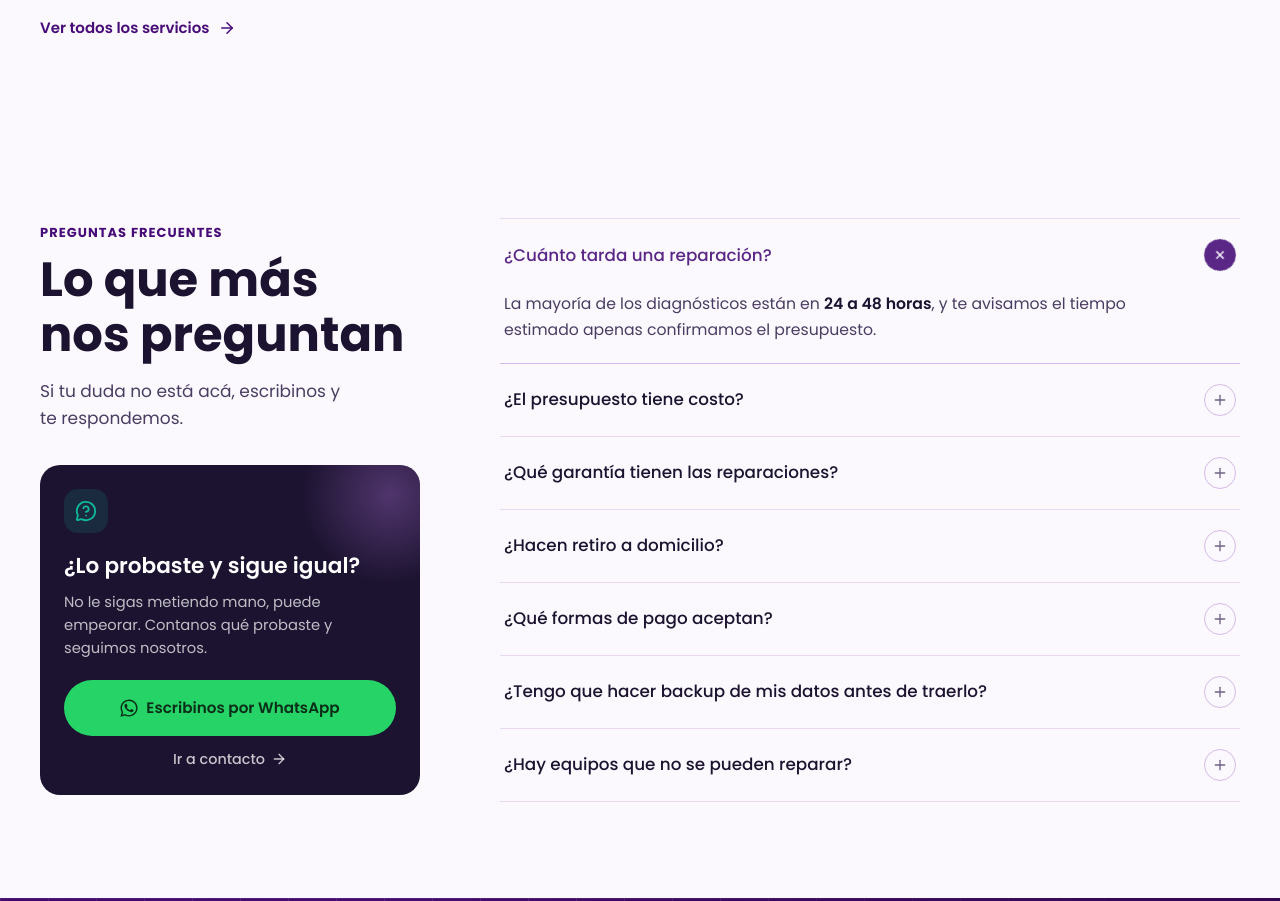
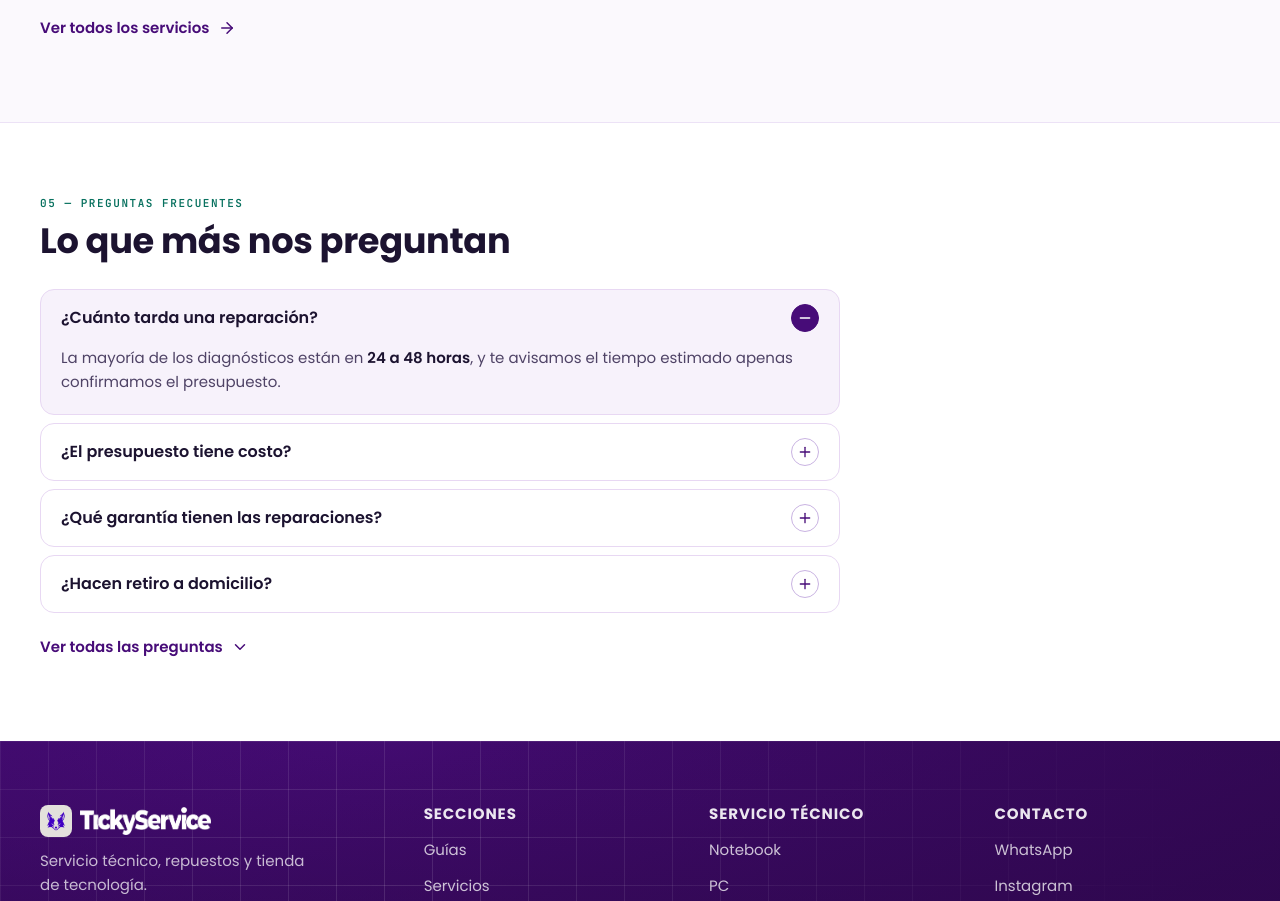
Before and after one commit to TobiasChangazo/tickyservice, a plain HTML site: page index.html in a window 1280 px wide. Shown: the part 2860-3761 px from the top of the page. Drawn offline with nearby package versions, Linux system fonts and the light colour scheme.

Commit message:
Home 05: preguntas frecuentes
- Acordeón con fondo blanco, borde y radio 14; el abierto con fondo lila
  y "−" en círculo violeta, los cerrados con "+" con borde. Pregunta
  dentro de <h3> con botón (antes era un <p> dentro del botón).
- faq.js recibe el límite desde data-limite: el home muestra las primeras
  4 con sus respuestas reales y "Ver todas las preguntas" despliega las 3
  restantes en el lugar (mismos datos, sin duplicar), pasando el foco a
  la primera nueva.
- Se quitan el CTA lateral "¿Lo probaste y sigue igual?" (lo cubre la
  sección 03) y su código; faq.css se reescribe para el diseño nuevo.
- Las respuestas cerradas quedan fuera del árbol de accesibilidad.

Co-Authored-By: Claude Opus 5.5 <noreply@anthropic.com>

```diff
--- a/css/faq.css
+++ b/css/faq.css
@@ -1,215 +1,104 @@
 /* =========================================================
-   TickyService — FAQ + CTA "¿Lo probaste y sigue igual?"
-   Reemplaza al FAQ (acordeón <details>) y al bloque suelto
-   del CTA de escalamiento (.escalate). Se apoya en los tokens
-   de tokens.css (--brand-*, --ink-*, --lilac-*, --accent-*,
-   --wa-green, --wa-text, --header-h, --ease), que debe cargarse antes.
-   El encabezado (eyebrow/título) reusa .section__eyebrow /
-   .section__title, no vive acá.
+   TickyService — FAQ del home (sección 05)
+   Acordeón: el markup lo arma js/faq.js dentro de #faq-list.
+   Medidas de docs/home-mobile.dc.html. Se apoya en tokens.css y en
+   las clases de sección de home.css (.h-section, .h-head, .h-link).
 
-   Markup:
-
-   <div class="faq-section" id="faq">
-     <aside class="faq-aside">
-       <span class="section__eyebrow">Preguntas frecuentes</span>
-       <h2 class="section__title">Lo que más nos preguntan</h2>
-       <p class="section__desc">...</p>
-
-       <div class="faq-cta">
-         <div class="faq-cta-icon"><i data-lucide="message-circle-question"></i></div>
-         <p class="faq-cta-title">¿Lo probaste y sigue igual?</p>
-         <p class="faq-cta-text">...</p>
-         <a class="faq-cta-wa" id="faq-wa" href="#" target="_blank" rel="noopener">
-           <span>Escribinos por WhatsApp</span>
-         </a>
-         <a class="faq-cta-link" href="contacto.html">
-           Ir a contacto <i data-lucide="arrow-right"></i>
-         </a>
-       </div>
-     </aside>
-
-     <div class="faq-list" id="faq-list"></div>
-   </div>
+   <div class="faq-list" id="faq-list" data-limite="4"></div>
+   <button class="h-link faq-mas" id="faq-mas">Ver todas las preguntas</button>
    ========================================================= */
 
-/* ---------- Layout ---------- */
-.faq-section{
-  display:grid;
-  grid-template-columns: 380px minmax(0,1fr);
-  gap: var(--space-11);
-  align-items:start;
+.home-faq{ background: var(--surface); border-block-start: 1px solid var(--line-lilac); }
+
+.faq-list{
+  display:flex;
+  flex-direction:column;
+  gap:8px;
+  max-inline-size: 800px;
 }
 
-.faq-aside{
-  position:sticky;
-  top: calc(var(--header-h) + var(--space-7));
+.faq-item{
+  border-radius:14px;
+  background: var(--surface);
+  border:1px solid var(--lilac-200);
+  transition: background-color .3s var(--ease);
 }
-.faq-aside .section__head{ margin-block-end: var(--space-7); }
+.faq-item[hidden]{ display:none; }
+.faq-item.is-open{ background: var(--lilac-025); }
 
-/* ---------- CTA ---------- */
-.faq-cta{
-  position:relative;
-  overflow:hidden;
-  padding: var(--space-6) var(--space-6) var(--space-6);
-  border-radius: var(--r-lg);
-  background: var(--ink-900);
-  isolation:isolate;
+.faq-h{ margin:0; font-size:inherit; line-height:inherit; }
+
+.faq-q{
+  inline-size:100%;
+  min-block-size:56px;
+  padding: 14px 16px;
+  display:flex;
+  align-items:center;
+  justify-content:space-between;
+  gap:12px;
+  border-radius:14px;
+  text-align:left;
+  font-size:15px;
+  font-weight:600;
+  line-height:1.35;
+  color: var(--ink-900);
+  -webkit-tap-highlight-color: transparent;
 }
+.faq-q:hover .faq-q-text{ color: var(--brand-700); }
 
-.faq-cta::before{
-  content:'';
-  position:absolute;
-  z-index:-1;
-  top:-60px;
-  right:-60px;
-  width:180px;
-  height:180px;
-  border-radius:50%;
-  background: radial-gradient(circle, color-mix(in srgb, var(--brand-500) 55%, transparent), transparent 70%);
-}
-
-.faq-cta-icon{
+/* "+" con borde cuando está cerrada; "−" en círculo violeta cuando está abierta */
+.faq-toggle{
+  flex-shrink:0;
+  inline-size:28px;
+  block-size:28px;
+  border-radius:999px;
+  border:1px solid var(--lilac-350);
+  color: var(--brand-700);
   display:flex;
   align-items:center;
   justify-content:center;
-  width:44px;
-  height:44px;
-  margin-block-end: var(--space-4);
-  border-radius: var(--r-md);
-  background: color-mix(in srgb, var(--accent-500) 14%, transparent);
+  transition: background-color .25s var(--ease), border-color .25s var(--ease), color .25s var(--ease);
 }
-.faq-cta-icon svg{ width:22px; height:22px; color: var(--accent-500); }
+.faq-toggle svg{ width:16px; height:16px; }
+.faq-ic-menos{ display:none; }
+.faq-item.is-open .faq-toggle{ background: var(--brand-700); border-color: var(--brand-700); color: var(--on-brand); }
+.faq-item.is-open .faq-ic-mas{ display:none; }
+.faq-item.is-open .faq-ic-menos{ display:block; }
 
-.faq-cta-title{ margin: 0 0 var(--space-2); font-size: 1.35rem; font-weight:600; color:var(--on-brand); }
-
-.faq-cta-text{ margin: 0 0 var(--space-5); font-size: .92rem; line-height:1.55; color: rgba(255,255,255,.72); }
-
-.faq-cta-wa{
-  display:flex;
-  align-items:center;
-  justify-content:center;
-  gap: var(--space-2);
-  padding: var(--space-4) var(--space-5);
-  border-radius: var(--r-pill);
-  background: var(--wa-green);
-  color: var(--wa-text);
-  font-size: .95rem;
-  font-weight:600;
-  text-decoration:none;
-  -webkit-tap-highlight-color: transparent;
-  transition: transform .2s var(--ease), box-shadow .2s var(--ease);
-}
-.faq-cta-wa svg{ width:18px; height:18px; }
-.faq-cta-wa:hover{ transform: translateY(-2px); box-shadow: 0 8px 20px color-mix(in srgb, var(--wa-green) 35%, transparent); }
-
-.faq-cta-link{
-  display:flex;
-  align-items:center;
-  justify-content:center;
-  gap: 6px;
-  margin-block-start: var(--space-3);
-  font-size: .9rem;
-  font-weight:500;
-  color: rgba(255,255,255,.75);
-  text-decoration:none;
-  -webkit-tap-highlight-color: transparent;
-  transition: color .2s var(--ease), gap .2s var(--ease);
-}
-.faq-cta-link svg{ width:16px; height:16px; }
-.faq-cta-link:hover{ color:var(--on-brand); gap: var(--space-3); }
-
-/* ---------- Acordeón ---------- */
-.faq-list{ border-block-start: 1px solid var(--lilac-200); }
-
-.faq-item{
-  border-block-end: 1px solid var(--lilac-200);
-  transition: border-color .3s var(--ease);
-}
-.faq-item.is-open{ border-block-end-color: var(--lilac-300); }
-
-.faq-q{
-  display:flex;
-  align-items:center;
-  justify-content:space-between;
-  gap: var(--space-5);
-  width:100%;
-  padding: var(--space-5) 4px;
-  border:none;
-  background:none;
-  font: inherit;
-  text-align:left;
-  cursor:pointer;
-  -webkit-tap-highlight-color: transparent;
-}
-
-.faq-q-text{ margin:0; font-size: 1.05rem; font-weight:500; color: var(--ink-900); transition: color .2s var(--ease); }
-.faq-q:hover .faq-q-text,
-.faq-item.is-open .faq-q-text{ color: var(--brand-600); }
-
-.faq-toggle{
-  display:flex;
-  align-items:center;
-  justify-content:center;
-  flex-shrink:0;
-  width:32px;
-  height:32px;
-  border-radius:50%;
-  border: 1px solid var(--lilac-300);
-  transition: transform .3s var(--ease), background-color .3s var(--ease), border-color .3s var(--ease);
-}
-.faq-toggle svg{ width:16px; height:16px; color: var(--ink-400); transition: color .3s var(--ease); }
-
-.faq-item.is-open .faq-toggle{ transform: rotate(45deg); background: var(--brand-600); border-color: var(--brand-600); }
-.faq-item.is-open .faq-toggle svg{ color:var(--on-brand); }
-
-/* Animación de altura sin JS: grid 0fr → 1fr */
+/* Animación de altura sin JS: grid 0fr → 1fr. La respuesta cerrada queda
+   fuera del árbol de accesibilidad con visibility (sin cortar la animación). */
 .faq-a-wrap{
   display:grid;
   grid-template-rows: 0fr;
   transition: grid-template-rows .35s var(--ease);
 }
 .faq-item.is-open .faq-a-wrap{ grid-template-rows: 1fr; }
-
-.faq-a-inner{ overflow:hidden; }
+.faq-a-inner{ overflow:hidden; visibility:hidden; transition: visibility 0s .35s; }
+.faq-item.is-open .faq-a-inner{ visibility:visible; transition-delay: 0s; }
 
 .faq-a{
   margin:0;
-  padding: 0 var(--space-11) var(--space-5) 4px;
-  font-size: .98rem;
-  line-height:1.65;
-  color: var(--ink-600);
+  padding: 0 16px 16px;
+  font-size:14px;
+  line-height:1.6;
+  color: var(--ink-500);
 }
 .faq-a strong{ color: var(--ink-900); font-weight:600; }
 
+.faq-mas{ margin-block-start:12px; padding:0; }
+.faq-mas[hidden]{ display:none; } /* .h-link pisa el display del atributo hidden */
+
 /* ---------- Foco ---------- */
-.faq-q:focus-visible,
-.faq-cta-wa:focus-visible,
-.faq-cta-link:focus-visible{
+.faq-q:focus-visible{
   outline: 3px solid var(--focus-ring);
   outline-offset:2px;
-  border-radius: var(--r-sm);
 }
-.faq-cta-wa:focus-visible{ border-radius: var(--r-pill); }
 
 @media (prefers-reduced-motion: reduce){
-  .faq-item, .faq-q-text, .faq-toggle, .faq-toggle svg,
-  .faq-a-wrap, .faq-cta-wa, .faq-cta-link{ transition:none; }
+  .faq-item, .faq-toggle, .faq-a-wrap, .faq-a-inner{ transition:none; }
 }
 
-/* ---------- Tablet / mobile ---------- */
-@media (max-width: 960px){
-  .faq-section{ grid-template-columns: minmax(0,1fr); gap:0; }
-
-  /* En mobile el CTA va al final, después de las preguntas */
-  .faq-aside{ position:static; display:contents; }
-  .faq-aside > :not(.faq-cta){ order:0; }
-  .faq-list{ order:1; margin-block-start: var(--space-6); }
-  .faq-cta{ order:2; margin-block-start: var(--space-7); }
+@media (min-width: 768px){
+  .faq-q{ font-size:16px; padding-inline:20px; }
+  .faq-a{ padding: 0 20px 20px; font-size:15px; }
 }
-
-@media (max-width: 600px){
-  .faq-q{ padding: var(--space-5) 2px; }
-  .faq-q-text{ font-size: 1rem; }
-  .faq-a{ padding: 0 var(--space-3) var(--space-5) 2px; }
-  .faq-cta{ padding: var(--space-6) var(--space-5) var(--space-5); }
-}
--- a/index.html
+++ b/index.html
@@ -264,32 +264,21 @@
     </div>
   </section>
 
-  <!-- ============ FAQ ============ -->
-  <section class="section" aria-labelledby="faq-title">
-    <div class="container">
-      <div class="faq-section" id="faq">
-        <aside class="faq-aside">
-          <div class="section__head">
-            <span class="section__eyebrow">Preguntas frecuentes</span>
-            <h2 id="faq-title" class="section__title">Lo que más nos preguntan</h2>
-            <p class="section__desc">Si tu duda no está acá, escribinos y te respondemos.</p>
-          </div>
+  <!-- ============ 05 — FAQ ============ -->
+  <section class="h-section home-faq" id="faq" aria-labelledby="faq-title">
+    <div class="h-wrap">
+      <div class="h-head">
+        <p class="h-label">05 — Preguntas frecuentes</p>
+        <h2 class="h-title" id="faq-title">Lo que más nos preguntan</h2>
+      </div>
 
-          <div class="faq-cta">
-            <div class="faq-cta-icon"><i data-lucide="message-circle-question"></i></div>
-            <p class="faq-cta-title">¿Lo probaste y sigue igual?</p>
-            <p class="faq-cta-text">No le sigas metiendo mano, puede empeorar. Contanos qué probaste y seguimos nosotros.</p>
-            <a class="faq-cta-wa" id="faq-wa" href="#" target="_blank" rel="noopener">
-              <span>Escribinos por WhatsApp</span>
-            </a>
-            <a class="faq-cta-link" href="contacto.html">
-              Ir a contacto <i data-lucide="arrow-right"></i>
-            </a>
-          </div>
-        </aside>
+      <!-- Preguntas y respuestas de js/faq.js: se ven las primeras 4 y el botón despliega el resto -->
+      <div class="faq-list" id="faq-list" data-limite="4"></div>
 
-        <div class="faq-list" id="faq-list"></div>
-      </div>
+      <button type="button" class="h-link faq-mas" id="faq-mas" aria-controls="faq-list">
+        Ver todas las preguntas
+        <i data-lucide="chevron-down"></i>
+      </button>
     </div>
   </section>
 
--- a/js/faq.js
+++ b/js/faq.js
@@ -1,6 +1,8 @@
 /* =========================================================
-   TickyService — FAQ
-   Íconos: Lucide (data-lucide). WhatsApp va como SVG inline.
+   TickyService — FAQ (acordeón)
+   <div id="faq-list" data-limite="4"> muestra solo las primeras N
+   preguntas; el botón #faq-mas despliega el resto en el lugar.
+   Sin data-limite se muestran todas. Íconos: Lucide (data-lucide).
    ========================================================= */
 (function(){
 
@@ -36,33 +38,28 @@ const FAQS = [
   },
 ];
 
-const WA_ICON = `
-<svg viewBox="0 0 24 24" fill="currentColor" aria-hidden="true">
-  <path d="M17.47 14.38c-.3-.15-1.76-.87-2.03-.97-.27-.1-.47-.15-.67.15-.2.3-.77.97-.94 1.16-.17.2-.35.22-.64.07-.3-.15-1.26-.46-2.39-1.47-.88-.79-1.48-1.76-1.65-2.06-.17-.3-.02-.46.13-.61.13-.13.3-.35.45-.52.15-.17.2-.3.3-.5.1-.2.05-.37-.02-.52-.08-.15-.67-1.61-.92-2.2-.24-.58-.49-.5-.67-.51h-.57c-.2 0-.52.07-.79.37-.27.3-1.04 1.02-1.04 2.48s1.07 2.88 1.21 3.07c.15.2 2.1 3.2 5.08 4.49.71.31 1.26.49 1.69.63.71.23 1.36.2 1.87.12.57-.09 1.76-.72 2.01-1.41.25-.7.25-1.29.17-1.41-.07-.13-.27-.2-.57-.35M12.05 21.5h-.01a9.4 9.4 0 0 1-4.8-1.32l-.34-.2-3.57.94.95-3.48-.22-.36a9.4 9.4 0 0 1-1.44-5.01c0-5.2 4.24-9.43 9.44-9.43 2.52 0 4.89.98 6.67 2.77a9.37 9.37 0 0 1 2.76 6.67c0 5.2-4.23 9.43-9.44 9.43m8.03-17.46A11.28 11.28 0 0 0 12.05.72C5.8.72.7 5.8.7 12.07c0 2 .52 3.95 1.52 5.67L.6 23.64l6.03-1.58a11.33 11.33 0 0 0 5.42 1.38h.01c6.25 0 11.35-5.09 11.35-11.36 0-3.03-1.18-5.88-3.33-8.03"/>
-</svg>`;
+const $list = document.getElementById('faq-list');
+const $mas  = document.getElementById('faq-mas');
+if (!$list) return;
 
-const $list = document.getElementById('faq-list');
-const $wa   = document.getElementById('faq-wa');
-
+const LIMITE = Math.min(Number($list.dataset.limite) || FAQS.length, FAQS.length);
 let abierta = 0; // -1 para arrancar con todas cerradas
 
 const negrita = txt => txt.replace(/\{\{(.+?)\}\}/g, '<strong>$1</strong>');
 
-/* ---------- CTA ---------- */
-$wa.href = waLink('Hola! Probé lo de la web y el problema sigue. Les cuento:');
-$wa.insertAdjacentHTML('afterbegin', WA_ICON);
-
 /* ---------- Acordeón ---------- */
 function render() {
   $list.innerHTML = FAQS.map((f, i) => `
-    <div class="faq-item ${i === abierta ? 'is-open' : ''}" data-i="${i}">
-      <button class="faq-q"
-              id="faq-q-${i}"
-              aria-expanded="${i === abierta}"
-              aria-controls="faq-a-${i}">
-        <p class="faq-q-text">${f.pregunta}</p>
-        <span class="faq-toggle"><i data-lucide="plus"></i></span>
-      </button>
+    <div class="faq-item ${i === abierta ? 'is-open' : ''}" data-i="${i}"${i >= LIMITE ? ' hidden' : ''}>
+      <h3 class="faq-h">
+        <button type="button" class="faq-q"
+                id="faq-q-${i}"
+                aria-expanded="${i === abierta}"
+                aria-controls="faq-a-${i}">
+          <span class="faq-q-text">${f.pregunta}</span>
+          <span class="faq-toggle" aria-hidden="true"><i data-lucide="plus" class="faq-ic-mas"></i><i data-lucide="minus" class="faq-ic-menos"></i></span>
+        </button>
+      </h3>
       <div class="faq-a-wrap" id="faq-a-${i}" role="region" aria-labelledby="faq-q-${i}">
         <div class="faq-a-inner">
           <p class="faq-a">${negrita(f.respuesta)}</p>
@@ -90,6 +87,17 @@ $list.addEventListener('click', e => {
   toggle(Number(btn.closest('.faq-item').dataset.i));
 });
 
+/* ---------- Ver todas las preguntas ---------- */
+if ($mas) {
+  if (LIMITE >= FAQS.length) $mas.hidden = true;
+  $mas.addEventListener('click', () => {
+    $list.querySelectorAll('.faq-item[hidden]').forEach(item => { item.hidden = false; });
+    $mas.hidden = true;
+    // El foco pasa a la primera pregunta nueva (el botón deja de existir)
+    $list.querySelectorAll('.faq-q')[LIMITE]?.focus();
+  });
+}
+
 render();
 
 })();
```
